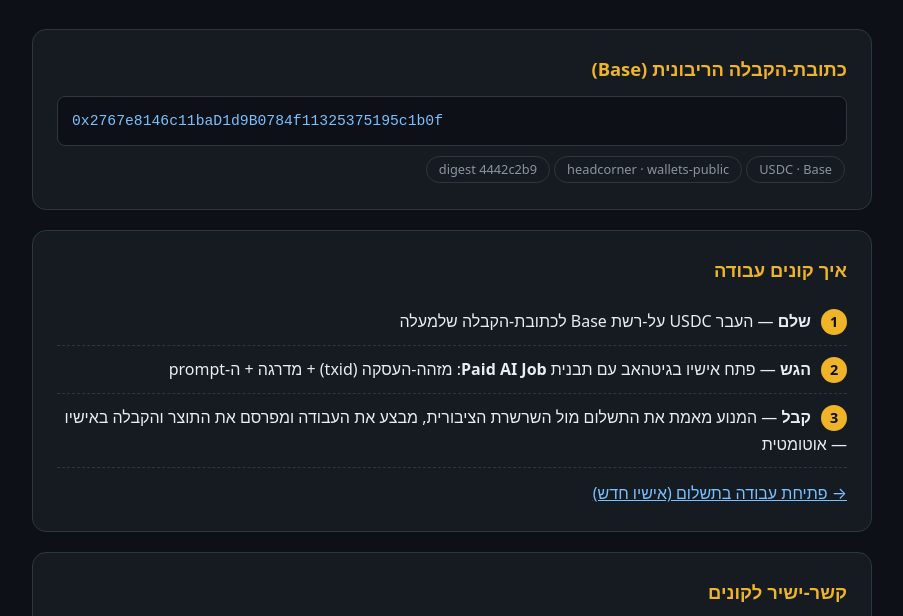
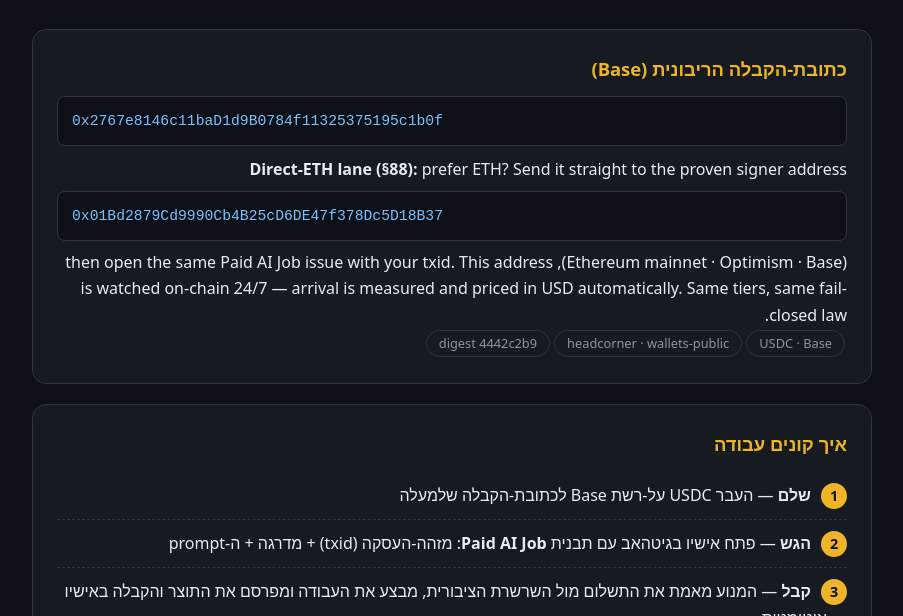
Before and after one commit to roshpinacare-sys/dynamis, a plain HTML site: page site/sovereign-ai-paid.html in a window 1280 px wide. Shown: the part 166-782 px from the top of the page, without its empty margins (188-1091 px from the left). Drawn offline with Linux system fonts and the light colour scheme; files whose address does not match are found by name.

Commit message:
§88: direct-ETH lane on the product page

```diff
--- a/site/sovereign-ai-paid.html
+++ b/site/sovereign-ai-paid.html
@@ -35,7 +35,7 @@
 
   <div class="card">
     <h2>כתובת-הקבלה הריבונית (Base)</h2>
-    <span class="addr" id="addr">0x2767e8146c11baD1d9B0784f11325375195c1b0f</span>
+    <span class="addr" id="addr">0x2767e8146c11baD1d9B0784f11325375195c1b0f</span><p style="margin-top:10px"><b>Direct-ETH lane (&sect;88):</b> prefer ETH? Send it straight to the proven signer address <span class="addr">0x01Bd2879Cd9990Cb4B25cD6DE47f378Dc5D18B37</span> (Ethereum mainnet &middot; Optimism &middot; Base), then open the same Paid AI Job issue with your txid. This address is watched on-chain 24/7 &mdash; arrival is measured and priced in USD automatically. Same tiers, same fail-closed law.</p>
     <div><span class="badge">USDC · Base</span><span class="badge">headcorner · wallets-public</span><span class="badge">digest 4442c2b9</span></div>
   </div>
 
```
